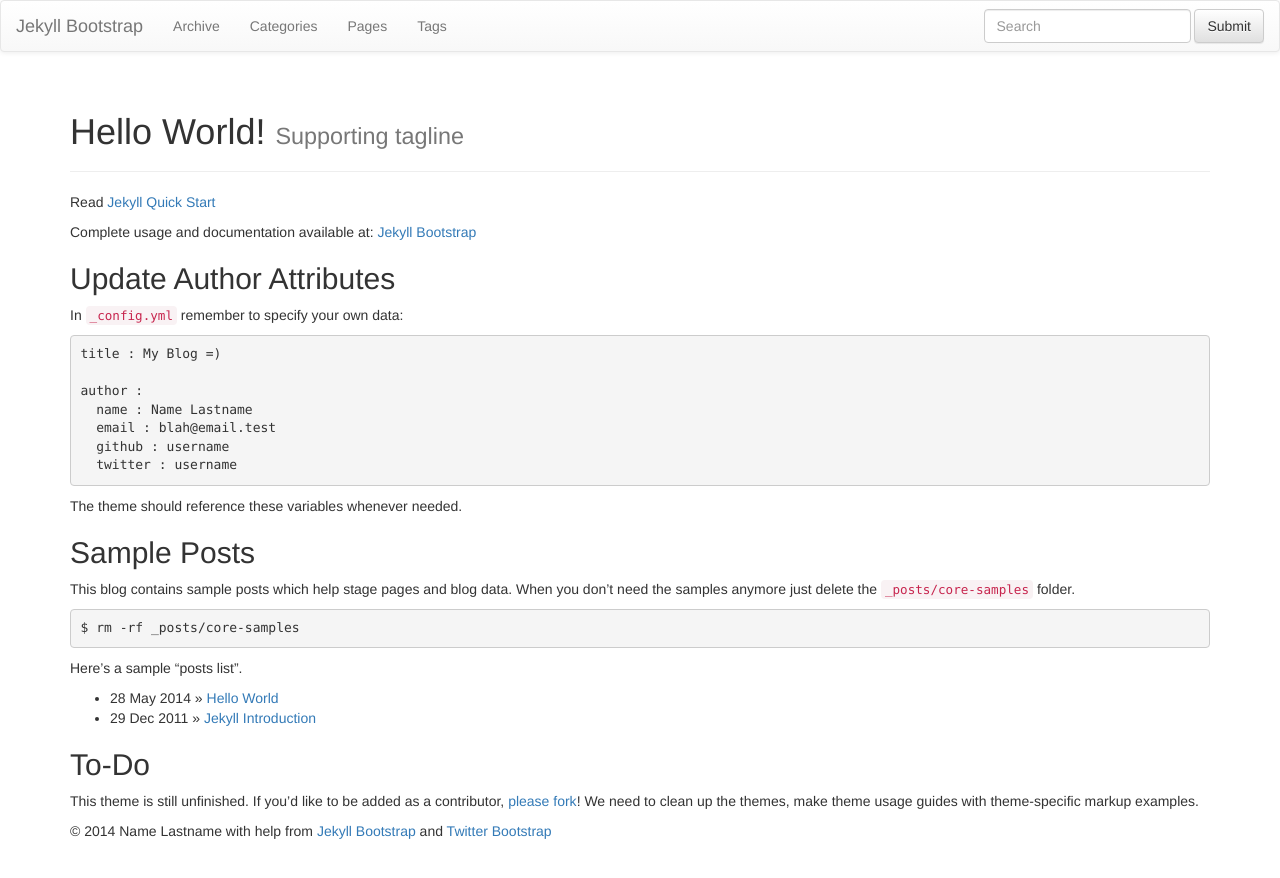
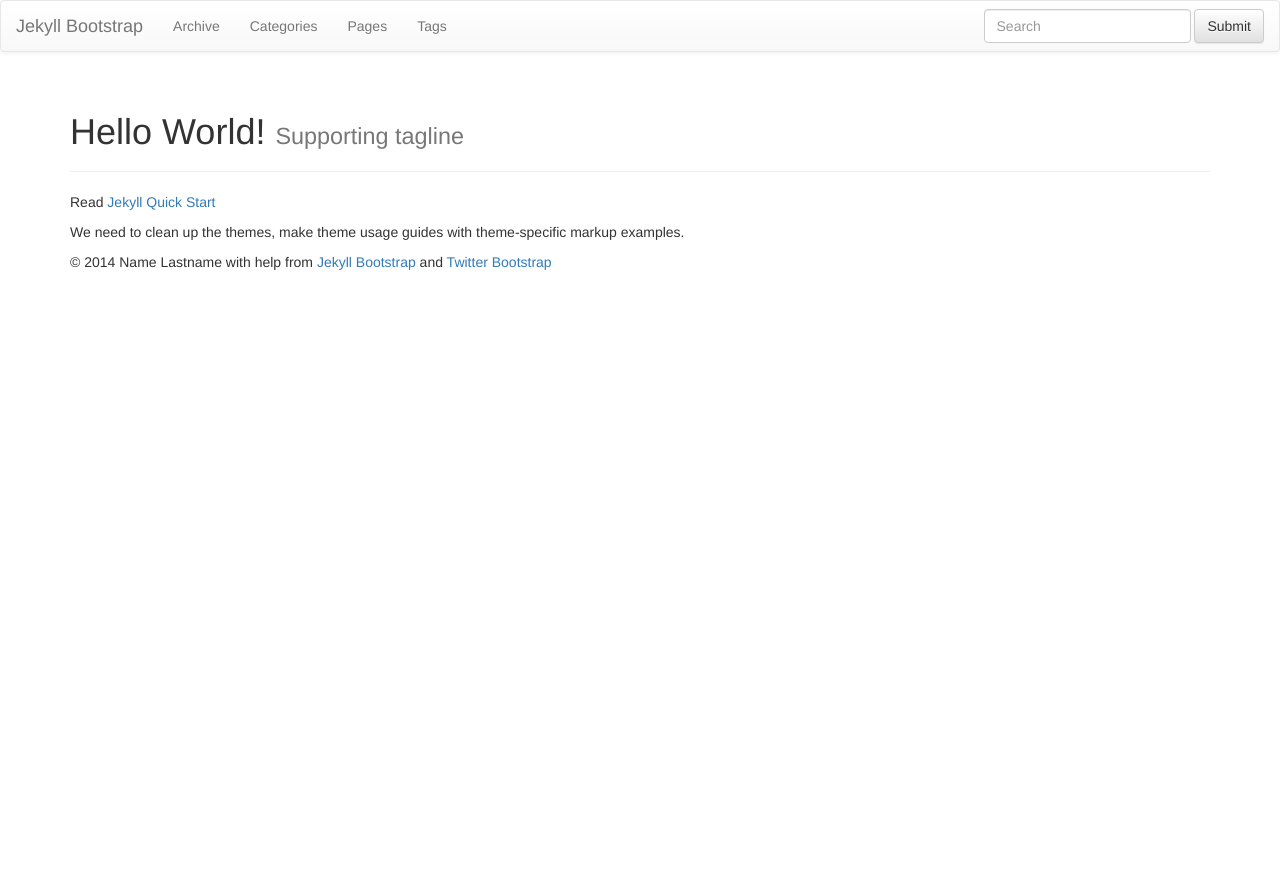
Before and after one commit to orangeprince/orangeprince.github.io, a Jekyll site: the page built from index.md, in a window 1280 px wide. Shown: the top 878 px of the page. Built offline with Jekyll 4.4.1, drawn with Linux system fonts in a browser that asks for light colours; nearby versions of some CDN libraries; library files that are not in the unit come from our copies.

Commit message:
modified:   index.md

```diff
--- a/index.md
+++ b/index.md
@@ -7,38 +7,8 @@
 
 Read [Jekyll Quick Start](http://jekyllbootstrap.com/usage/jekyll-quick-start.html)
 
-Complete usage and documentation available at: [Jekyll Bootstrap](http://jekyllbootstrap.com)
+{% for post in paginator.posts %}
+    <a href="{{ post.url }}">{{ post.title }}</a>
+{% endfor %}
 
-## Update Author Attributes
-
-In `_config.yml` remember to specify your own data:
-
-    title : My Blog =)
-
-    author :
-      name : Name Lastname
-      email : blah@email.test
-      github : username
-      twitter : username
-
-The theme should reference these variables whenever needed.
-
-## Sample Posts
-
-This blog contains sample posts which help stage pages and blog data.
-When you don't need the samples anymore just delete the `_posts/core-samples` folder.
-
-    $ rm -rf _posts/core-samples
-
-Here's a sample "posts list".
-
-<ul class="posts">
-  {% for post in site.posts %}
-    <li><span>{{ post.date | date_to_string }}</span> &raquo; <a href="{{ BASE_PATH }}{{ post.url }}">{{ post.title }}</a></li>
-  {% endfor %}
-</ul>
-
-## To-Do
-
-This theme is still unfinished. If you'd like to be added as a contributor, [please fork](http://github.com/plusjade/jekyll-bootstrap)!
 We need to clean up the themes, make theme usage guides with theme-specific markup examples.
```
